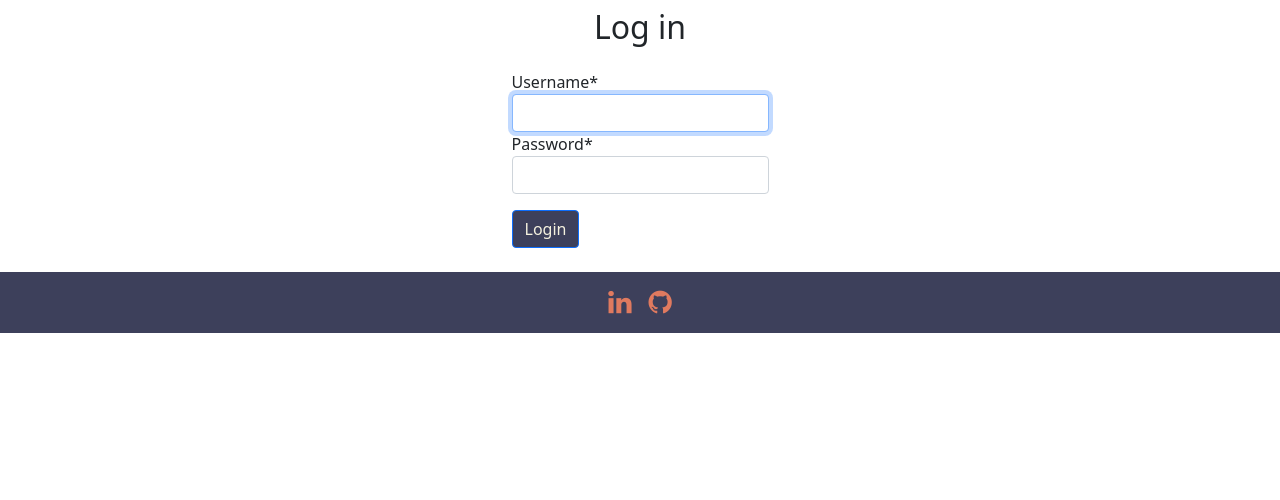
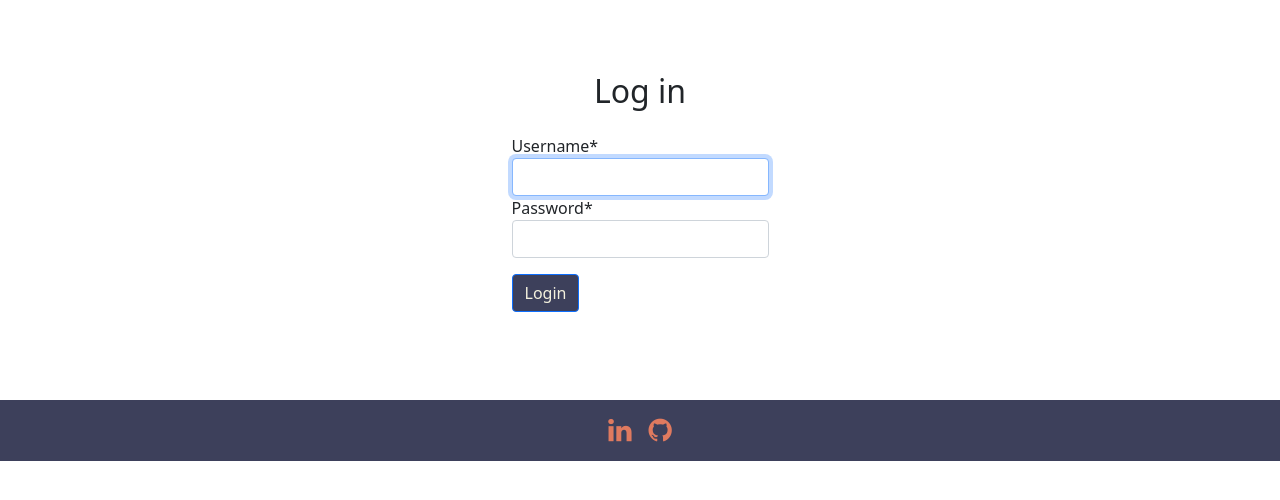
Before and after one commit to DoriCzele/dogomugs, a Django app: page /account/login in a window 1280 px wide. Shown: the part 64-564 px from the top of the page. Run offline with Django 4.2, Linux system fonts and the light colour scheme; some libraries are stand-ins or nearby versions.

Commit message:
Update registration/login form position

```diff
--- a/accounts/templates/login.html
+++ b/accounts/templates/login.html
@@ -6,7 +6,7 @@
 <!-- Stylesheet -->
 <link rel="stylesheet" href="{% static 'css/styles.css' %}">
 
-<div class="container">
+<div class="container form-box">
 	<div class="row">
 		<div class="col">
 			<div class="d-flex p-2 bd-highlight justify-content-center">
--- a/accounts/templates/register.html
+++ b/accounts/templates/register.html
@@ -21,6 +21,6 @@
 </form>
 </div>
 </div>
-		</div>
+</div>
 </div>
 {% endblock %}
--- a/static/css/styles.css
+++ b/static/css/styles.css
@@ -37,3 +37,8 @@
 .no-break {
     white-space: nowrap;
 }
+
+.form-box {
+    margin-top: 5%;
+    margin-bottom: 5%;
+}
```
